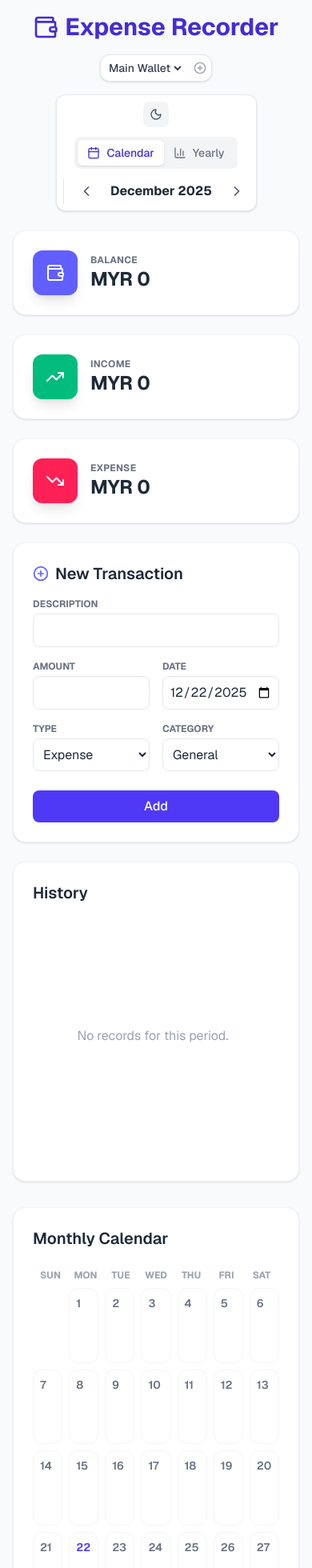
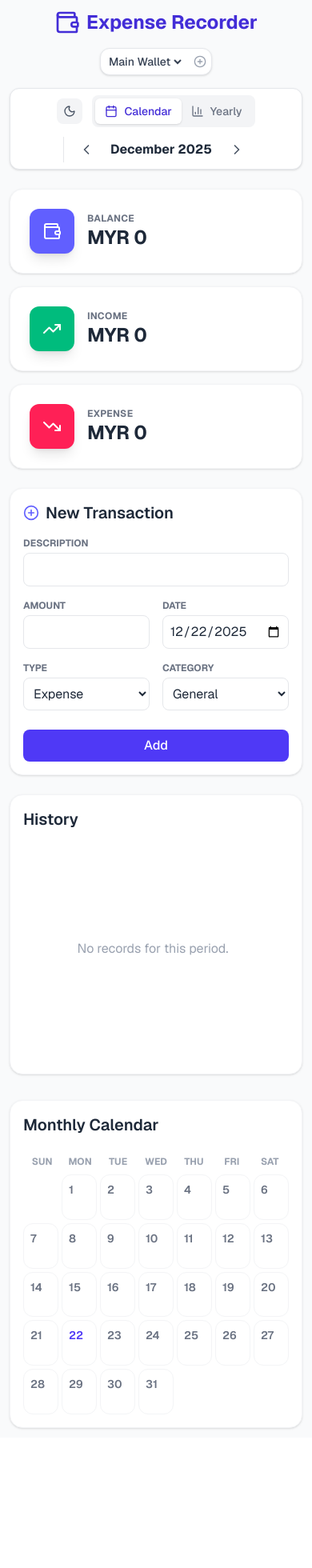
Before and after one commit to pehyanbin/expense_tracker_app, a Next.js app: page / in a window 390 px wide. Shown: the top 1960 px of the page at 80% size. After the commit the page ends 1820 px from the top, so only its background shows below. Built offline with nearby package versions, Linux system fonts and the light colour scheme.

Commit message:
Compatibile with mobile phone screen size

```diff
--- a/app/page.tsx
+++ b/app/page.tsx
@@ -312,12 +312,12 @@ export default function ExpenseTracker() {
   if (darkMode) {
     return (
       <div className="dark">
-        <div className="min-h-screen bg-gray-950 p-4 md:p-8 font-sans text-gray-100 transition-colors duration-300">
+        <div className="min-h-screen bg-gray-950 p-3 sm:p-4 md:p-8 font-sans text-gray-100 transition-colors duration-300">
           <div className="max-w-7xl mx-auto space-y-6">
 
             {/* Header */}
-            <header className="flex flex-col md:flex-row justify-between items-center gap-4">
-              <h1 className="text-3xl font-bold text-indigo-400 flex items-center gap-2">
+            <header className="flex flex-col lg:flex-row justify-between items-center gap-4">
+              <h1 className="text-2xl sm:text-3xl font-bold text-indigo-400 flex items-center gap-2">
                 <Wallet className="w-8 h-8" /> Expense Recorder
               </h1>
 
@@ -348,7 +348,7 @@ export default function ExpenseTracker() {
                 )}
               </div>
 
-              <div className="flex flex-col sm:flex-row items-center gap-3 bg-gray-900 p-2 rounded-xl shadow-sm border border-gray-800">
+              <div className="flex flex-wrap justify-center sm:justify-end items-center gap-3 bg-gray-900 p-2 rounded-xl shadow-sm border border-gray-800 w-full sm:w-auto">
                 {/* Theme Toggle */}
                 <button
                   onClick={toggleTheme}
@@ -395,7 +395,7 @@ export default function ExpenseTracker() {
             </header>
 
             {/* Stats */}
-            <div className="grid grid-cols-1 md:grid-cols-3 gap-6">
+            <div className="grid grid-cols-1 sm:grid-cols-3 gap-4 sm:gap-6">
               <StatCard title="Balance" amount={stats.balance} icon={<Wallet className="text-white w-6 h-6" />} color="bg-indigo-500" />
               <StatCard title="Income" amount={stats.income} icon={<TrendingUp className="text-white w-6 h-6" />} color="bg-emerald-500" />
               <StatCard title="Expense" amount={stats.expense} icon={<TrendingDown className="text-white w-6 h-6" />} color="bg-rose-500" />
@@ -405,7 +405,7 @@ export default function ExpenseTracker() {
 
               {/* Left: Input */}
               <div className="lg:col-span-1 space-y-6">
-                <div className="bg-gray-900 p-6 rounded-2xl shadow-sm border border-gray-800 transition-colors">
+                <div className="bg-gray-900 p-4 sm:p-6 rounded-2xl shadow-sm border border-gray-800 transition-colors">
                   <h2 className="text-xl font-semibold mb-4 flex items-center gap-2 text-gray-100">
                     {editingId ? <Edit2 className="w-5 h-5 text-orange-500"/> : <PlusCircle className="w-5 h-5 text-indigo-400"/>}
                     {editingId ? "Edit" : "New"} Transaction
@@ -483,7 +483,7 @@ export default function ExpenseTracker() {
                 </div>
 
                 {/* Transaction List */}
-                <div className="bg-gray-900 p-6 rounded-2xl shadow-sm border border-gray-800 flex flex-col h-[400px] transition-colors">
+                <div className="bg-gray-900 p-4 sm:p-6 rounded-2xl shadow-sm border border-gray-800 flex flex-col h-[350px] sm:h-[400px] transition-colors">
                   <div className="flex justify-between items-center mb-2">
                     <h2 className="text-xl font-semibold flex items-center gap-2 text-gray-100">
                       History
@@ -536,7 +536,7 @@ export default function ExpenseTracker() {
 
               {/* Right: Visualization */}
               <div className="lg:col-span-2">
-                <div className="bg-gray-900 p-6 rounded-2xl shadow-sm border border-gray-800 h-full min-h-[500px] transition-colors">
+                <div className="bg-gray-900 p-4 sm:p-6 rounded-2xl shadow-sm border border-gray-800 h-full min-h-[400px] sm:min-h-[500px] transition-colors">
                   <div className="flex justify-between items-center mb-6">
                     <h2 className="text-xl font-semibold text-gray-100">{viewMode === 'daily' ? 'Monthly Calendar' : 'Yearly Overview'}</h2>
                   </div>
@@ -550,7 +550,7 @@ export default function ExpenseTracker() {
                         ))}
                       </div>
 
-                      <div className="grid grid-cols-7 grid-rows-5 gap-2 h-[500px]">
+                      <div className="grid grid-cols-7 grid-rows-5 gap-1 sm:gap-2 h-[300px] sm:h-[500px]">
                         {calendarData?.map((cell, index) => {
                           if (!cell.day) return <div key={`empty-${index}`} className="bg-transparent" />;
 
@@ -596,7 +596,8 @@ export default function ExpenseTracker() {
                     </div>
                   ) : (
                     /* --- YEARLY BAR CHART --- */
-                    <ResponsiveContainer width="100%" height={400}>
+                    <div className="h-[300px] sm:h-[400px] w-full">
+                    <ResponsiveContainer width="100%" height="100%">
                       <BarChart data={monthlyChartData}>
                         <CartesianGrid strokeDasharray="3 3" vertical={false} stroke="#374151" />
                         <XAxis dataKey="name" axisLine={false} tickLine={false} tick={{fill: '#9ca3af'}} />
@@ -616,6 +617,7 @@ export default function ExpenseTracker() {
                         <Bar dataKey="expense" fill="#f43f5e" name="Expense" radius={[4, 4, 0, 0]} />
                       </BarChart>
                     </ResponsiveContainer>
+                    </div>
                   )}
                 </div>
               </div>
@@ -629,12 +631,12 @@ export default function ExpenseTracker() {
   // --- LIGHT MODE RETURN ---
   return (
     <div className="">
-      <div className="min-h-screen bg-gray-50 p-4 md:p-8 font-sans text-gray-800 transition-colors duration-300">
+      <div className="min-h-screen bg-gray-50 p-3 sm:p-4 md:p-8 font-sans text-gray-800 transition-colors duration-300">
         <div className="max-w-7xl mx-auto space-y-6">
 
           {/* Header */}
-          <header className="flex flex-col md:flex-row justify-between items-center gap-4">
-            <h1 className="text-3xl font-bold text-indigo-700 flex items-center gap-2">
+          <header className="flex flex-col lg:flex-row justify-between items-center gap-4">
+            <h1 className="text-2xl sm:text-3xl font-bold text-indigo-700 flex items-center gap-2">
               <Wallet className="w-8 h-8" /> Expense Recorder
             </h1>
 
@@ -665,7 +667,7 @@ export default function ExpenseTracker() {
               )}
             </div>
 
-            <div className="flex flex-col sm:flex-row items-center gap-3 bg-white p-2 rounded-xl shadow-sm border border-gray-200">
+            <div className="flex flex-wrap justify-center sm:justify-end items-center gap-3 bg-white p-2 rounded-xl shadow-sm border border-gray-200 w-full sm:w-auto">
               {/* Theme Toggle */}
               <button
                 onClick={toggleTheme}
@@ -712,7 +714,7 @@ export default function ExpenseTracker() {
           </header>
 
           {/* Stats */}
-          <div className="grid grid-cols-1 md:grid-cols-3 gap-6">
+          <div className="grid grid-cols-1 sm:grid-cols-3 gap-4 sm:gap-6">
             <StatCard title="Balance" amount={stats.balance} icon={<Wallet className="text-white w-6 h-6" />} color="bg-indigo-500" />
             <StatCard title="Income" amount={stats.income} icon={<TrendingUp className="text-white w-6 h-6" />} color="bg-emerald-500" />
             <StatCard title="Expense" amount={stats.expense} icon={<TrendingDown className="text-white w-6 h-6" />} color="bg-rose-500" />
@@ -722,7 +724,7 @@ export default function ExpenseTracker() {
 
             {/* Left: Input */}
             <div className="lg:col-span-1 space-y-6">
-              <div className="bg-white p-6 rounded-2xl shadow-sm border border-gray-100 transition-colors">
+              <div className="bg-white p-4 sm:p-6 rounded-2xl shadow-sm border border-gray-100 transition-colors">
                 <h2 className="text-xl font-semibold mb-4 flex items-center gap-2 text-gray-800">
                   {editingId ? <Edit2 className="w-5 h-5 text-orange-500"/> : <PlusCircle className="w-5 h-5 text-indigo-500"/>}
                   {editingId ? "Edit" : "New"} Transaction
@@ -800,7 +802,7 @@ export default function ExpenseTracker() {
               </div>
 
               {/* Transaction List */}
-              <div className="bg-white p-6 rounded-2xl shadow-sm border border-gray-100 flex flex-col h-[400px] transition-colors">
+              <div className="bg-white p-4 sm:p-6 rounded-2xl shadow-sm border border-gray-100 flex flex-col h-[350px] sm:h-[400px] transition-colors">
                 <div className="flex justify-between items-center mb-2">
                   <h2 className="text-xl font-semibold flex items-center gap-2 text-gray-800">
                     History
@@ -853,7 +855,7 @@ export default function ExpenseTracker() {
 
             {/* Right: Visualization */}
             <div className="lg:col-span-2">
-              <div className="bg-white p-6 rounded-2xl shadow-sm border border-gray-100 h-full min-h-[500px] transition-colors">
+              <div className="bg-white p-4 sm:p-6 rounded-2xl shadow-sm border border-gray-100 h-full min-h-[400px] sm:min-h-[500px] transition-colors">
                 <div className="flex justify-between items-center mb-6">
                   <h2 className="text-xl font-semibold text-gray-800">{viewMode === 'daily' ? 'Monthly Calendar' : 'Yearly Overview'}</h2>
                 </div>
@@ -867,7 +869,7 @@ export default function ExpenseTracker() {
                       ))}
                     </div>
 
-                    <div className="grid grid-cols-7 grid-rows-5 gap-2 h-[500px]">
+                    <div className="grid grid-cols-7 grid-rows-5 gap-1 sm:gap-2 h-[300px] sm:h-[500px]">
                       {calendarData?.map((cell, index) => {
                         if (!cell.day) return <div key={`empty-${index}`} className="bg-transparent" />;
 
@@ -913,7 +915,8 @@ export default function ExpenseTracker() {
                   </div>
                 ) : (
                   /* --- YEARLY BAR CHART --- */
-                  <ResponsiveContainer width="100%" height={400}>
+                  <div className="h-[300px] sm:h-[400px] w-full">
+                  <ResponsiveContainer width="100%" height="100%">
                     <BarChart data={monthlyChartData}>
                       <CartesianGrid strokeDasharray="3 3" vertical={false} stroke="#f3f4f6" />
                       <XAxis dataKey="name" axisLine={false} tickLine={false} tick={{fill: '#9ca3af'}} />
@@ -933,6 +936,7 @@ export default function ExpenseTracker() {
                       <Bar dataKey="expense" fill="#f43f5e" name="Expense" radius={[4, 4, 0, 0]} />
                     </BarChart>
                   </ResponsiveContainer>
+                  </div>
                 )}
               </div>
             </div>
```
